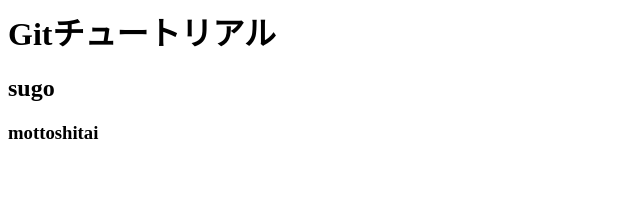
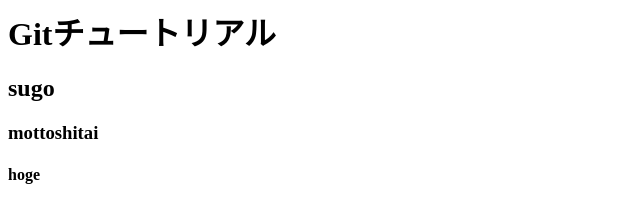
Before and after one commit to masa-gradstudent/git_tutorial, a plain HTML site: page index.html in a window 1280 px wide. Shown: the full height of the page, 0-640 px from the left. Drawn offline with Linux system fonts and the light colour scheme.

Commit message:
forthcommit

```diff
--- a/index.html
+++ b/index.html
@@ -1,3 +1,4 @@
 <h1>Gitチュートリアル</h1>
 <h2>sugo</h2>
 <h3>mottoshitai</h3>
+<h4>hoge</h4>
```
